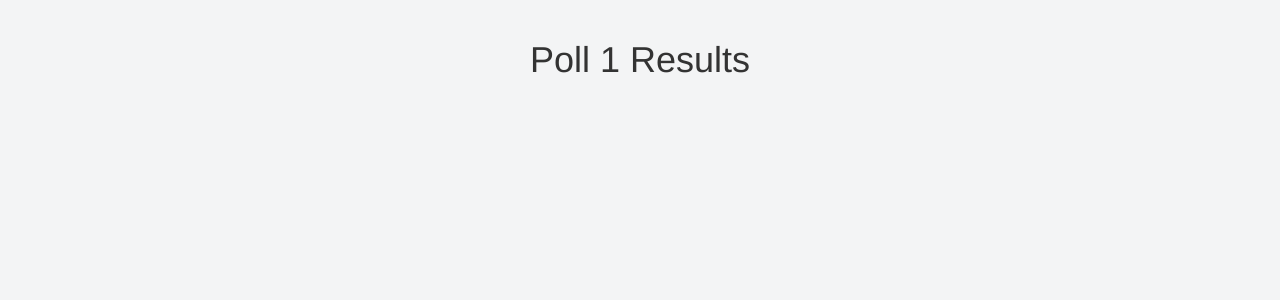
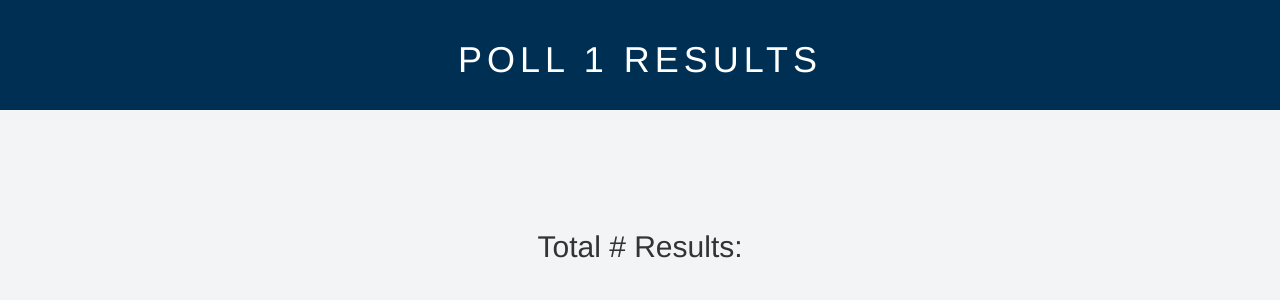
Before and after one commit to kevmo/foxlink, a Flask app: template templates/poll_results.html in a window 1280 px wide. Shown: the top 300 px of the page. Run offline with Flask 2, Linux system fonts and the light colour scheme; the template is opened without the code that fills it: most values are stand-ins (such as "Sample title", 1, 10 or a date in 2020); a database or web service that is not in the repository returns one stand-in record (values such as "Sample title"); data that the repository does not hold is empty; some libraries are stand-ins or nearby versions.

Commit message:
Improve styling on poll results template.

```diff
--- a/static/style.css
+++ b/static/style.css
@@ -41,3 +41,22 @@ button.no {
     margin-top: 5vh;
 
 }
+
+.results {
+    padding: 10px;
+}
+
+.results-set {
+    margin: 0 auto;
+    display: inline-block;
+    margin: 5px;
+    box-shadow: 0 1px 3px rgba(0,0,0,0.12), 0 1px 2px rgba(0,0,0,0.24);
+    transition: all 0.3s cubic-bezier(.25,.8,.25,1);
+    padding-left: 20px;
+}
+
+.results-set li {
+    text-align: left;
+    width: 10vw;
+    overflow: scroll;
+}
--- a/templates/poll_results.html
+++ b/templates/poll_results.html
@@ -13,39 +13,46 @@
             rel="stylesheet"
             href="/static/style.css"
     />
+</head>
 
-    <style>
-        .results-set {
-            border: 1px solid black;
-            margin: 0 auto;
-            width: 50%;
-        }
-    </style>
-</head>
 <body>
-<h1> Poll {{ id }} Results</h1>
+    <div class="title">
+        <h1 > Poll {{ id }} Results</h1>
+    </div>
 
-<div class="results">
+    <div class="content results">
+        <h2 class="total">Total # Results: </h2>
     </div>
 
     <script>
-    // Ways to improve this:
+        // Ways to improve code in this script tag:
         //   - Don't make an AJAX call; just inject data on backend
         //   - functional programming: use forEach/map instead of for loops
         //   - Don't use jQuery; this could easily be done using native DOM methods
         //   - huge security flaw: If someone knows a poll ID, they can curl the API w/o a secret.
-    $.getJSON('/api/polls/{{ id }}/results')
-        .done(function(data){
+
+        function addTotalToPage(num) {
+            $('.total').append(num);
+        }
+
+        function addResultsToPage(data) {
             var results = JSON.parse(data.poll);
+
+            addTotalToPage(results.length);
+
+
             for (var i = 0; i < results.length; i++){
-                $ol = $('<ul><ul>').addClass('results-set');
+                $ol = $('<ol><ol>').addClass('results-set');
                 var resultsSet = results[i];
                 for (var key in resultsSet) {
                     $ol.append("<li>" + key + ": " + resultsSet[key] + "</li>");
                 }
                 $('.results').append($ol);
             }
-        })
+        }
+
+        $.getJSON('/api/polls/{{ id }}/results')
+            .done(addResultsToPage)
     </script>
 </body>
 </html>
```
Lines whose indentation alone changed are shown as unchanged.
